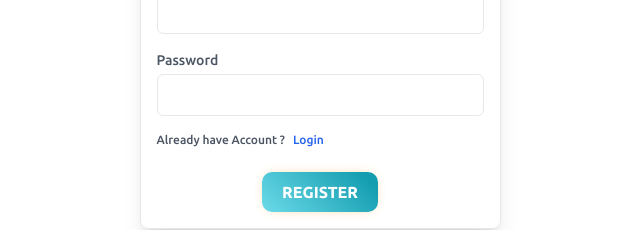
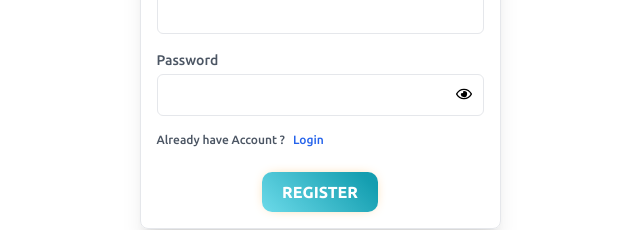
Before and after one commit to tigermursa/TaskBuddy-Client, a React (Vite) app: page /register in a window 1280 px wide. Shown: the part 421-651 px from the top of the page, without its empty margins (320-960 px from the left). Built offline with nearby package versions, Linux system fonts and the light colour scheme.

Commit message:
"updated register page "

```diff
--- a/src/Components/form/Auth/LoginForm.tsx
+++ b/src/Components/form/Auth/LoginForm.tsx
@@ -74,7 +74,7 @@ const LoginForm: React.FC = () => {
               Password
             </label>
             <input
-              defaultValue={"123456"}
+              defaultValue={"Abc123456"}
               type="password"
               id="password"
               {...register("password", { required: true })}
--- a/src/Components/form/Auth/RegisterForm.tsx
+++ b/src/Components/form/Auth/RegisterForm.tsx
@@ -8,6 +8,7 @@ import { NavLink, useNavigate } from "react-router-dom";
 import { toast, Toaster } from "react-hot-toast";
 import { RegistrationFormData } from "../../../types/taskTypes";
 import { setToLocalStorage } from "../../../utils/local-storage";
+import { FaRegEye, FaRegEyeSlash } from "react-icons/fa";
 
 const RegisterForm: React.FC = () => {
   const {
@@ -21,14 +22,12 @@ const RegisterForm: React.FC = () => {
   const [addLoginData] = useLoginMutation();
   const [image, setImage] = useState<File | null>(null);
   const [url, setUrl] = useState<string>("");
-  const [isLoading, setIsLoading] = useState<boolean>(false); // State for loading status
-
-  // Custom password validation
-  const passwordPattern = /^(?=.*[A-Z])(?=.*\d).{8,}$/;
+  const [isLoading, setIsLoading] = useState<boolean>(false);
+  const [showPassword, setShowPassword] = useState<boolean>(false);
 
   const saveImage = async () => {
     if (image) {
-      setIsLoading(true); // Set loading to true when image upload starts
+      setIsLoading(true);
       const data = new FormData();
       data.append("file", image);
       data.append("upload_preset", "taskBuddy");
@@ -48,7 +47,7 @@ const RegisterForm: React.FC = () => {
       } catch (error) {
         console.error(error);
       } finally {
-        setIsLoading(false); // Set loading to false when image upload completes
+        setIsLoading(false);
       }
     }
   };
@@ -161,23 +160,21 @@ const RegisterForm: React.FC = () => {
             >
               Password
             </label>
-            <input
-              type="password"
-              id="password"
-              {...register("password", {
-                required: true,
-                minLength: {
-                  value: 8,
-                  message: "Password must be at least 8 characters long",
-                },
-                pattern: {
-                  value: passwordPattern,
-                  message:
-                    "Password must contain at least one uppercase letter and one digit",
-                },
-              })}
-              className="mt-1 p-2 border rounded-md w-full"
-            />
+            <div className="relative">
+              <input
+                type={showPassword ? "text" : "password"}
+                id="password"
+                {...register("password", { required: true })}
+                className="mt-1 p-2 border rounded-md w-full"
+              />
+              <button
+                type="button"
+                className="absolute top-2 right-3 focus:outline-none"
+                onClick={() => setShowPassword(!showPassword)}
+              >
+                {showPassword ? <FaRegEyeSlash className="mt-2" /> : <FaRegEye className="mt-2" />}
+              </button>
+            </div>
             {renderError("password")}
           </div>
           <div className="flex text-xs gap-2 text-blue-600">
@@ -187,7 +184,7 @@ const RegisterForm: React.FC = () => {
 
           <div className="mt-6 flex justify-center">
             <button type="submit" className="btn-optional" disabled={isLoading}>
-              {isLoading ? "Please wait.." : "Register"}
+              {isLoading ? "Please wait" : "Register"}
             </button>
           </div>
         </form>
```
